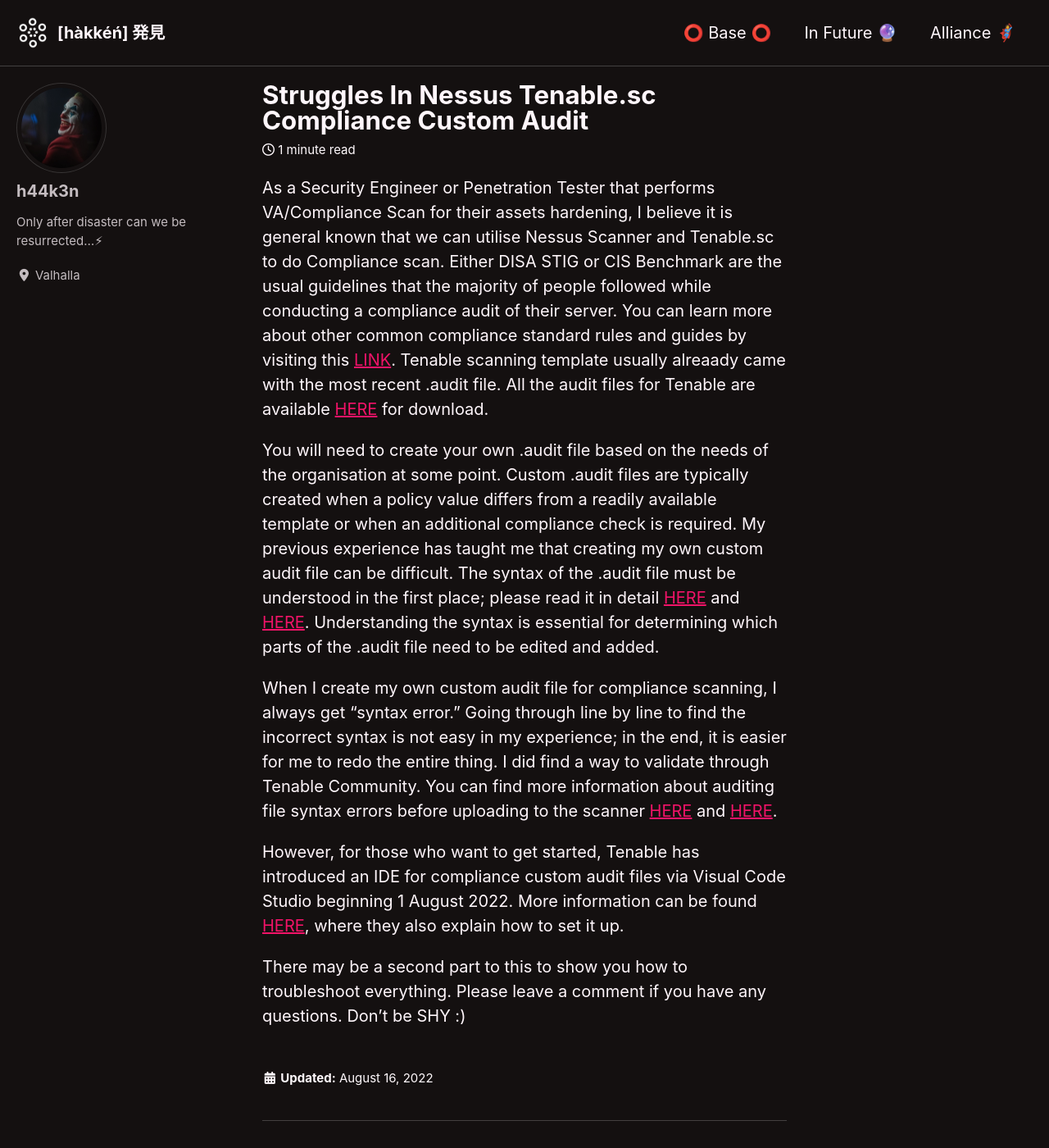
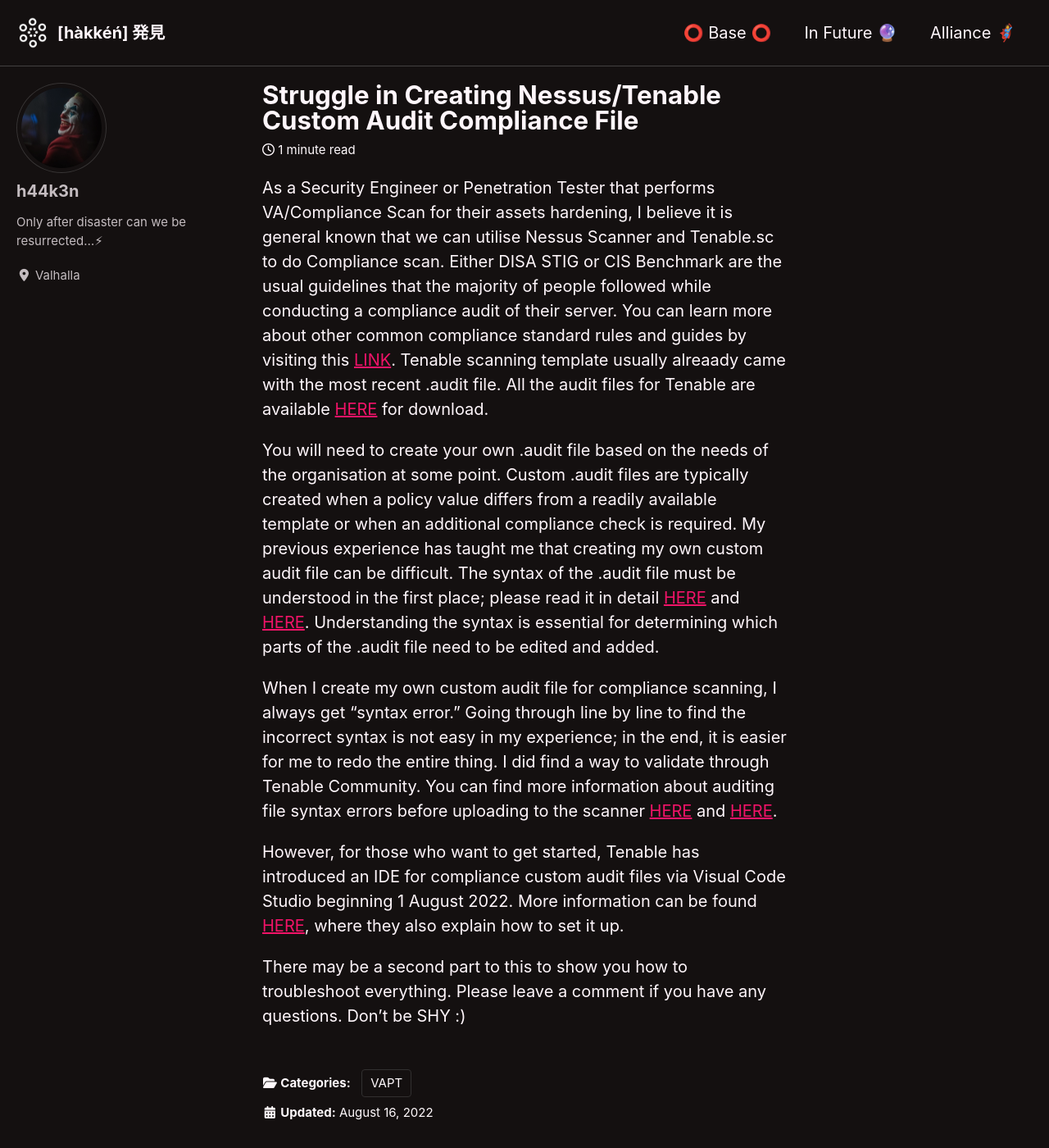
Before and after one commit to n3kk4h/n3kk4h.github.io, a Jekyll site: the page built from _posts/2022-08-16-struggles_custom_audit.md, in a window 1280 px wide and 1400 px high. Shown: the whole window at 82% size. Built offline with Jekyll 4.4.1, drawn with Linux system fonts in a browser that asks for light colours; cached includes are drawn as plain includes; nearby versions of some CDN libraries.

Commit message:
Update and rename 2022-08-16-Struggles-in-Nessus-Tenable.sc-Compliance-Custom-Audit.md to 2022-08-16-struggles_custom_audit.md

```diff
--- a/_posts/2022-08-16-Struggles-in-Nessus-Tenable.sc-Compliance-Custom-Audit.md
+++ b/_posts/2022-08-16-struggles_custom_audit.md
@@ -1,3 +1,12 @@
+---
+title: "Struggle in Creating Nessus/Tenable Custom Audit Compliance File"
+date: "2022-08-16"
+layout: single
+categories: VAPT
+permalink : VAPT/customcomplianceaudit
+
+---
+
 As a Security Engineer or Penetration Tester that performs VA/Compliance Scan for their assets hardening, I believe it is general known that we can utilise Nessus Scanner and Tenable.sc to do Compliance scan.
 Either DISA STIG or CIS Benchmark are the usual guidelines that the majority of people followed while conducting a compliance audit of their server. You can learn more about other common compliance standard rules and guides by visiting this [LINK](https://docs.tenable.com/nessus/compliancechecksreference/Content/ComplianceStandards.htm).
 Tenable scanning template usually alreaady came with the most recent .audit file. All the audit files for Tenable are available [HERE](https://www.tenable.com/audits) for download.
```
